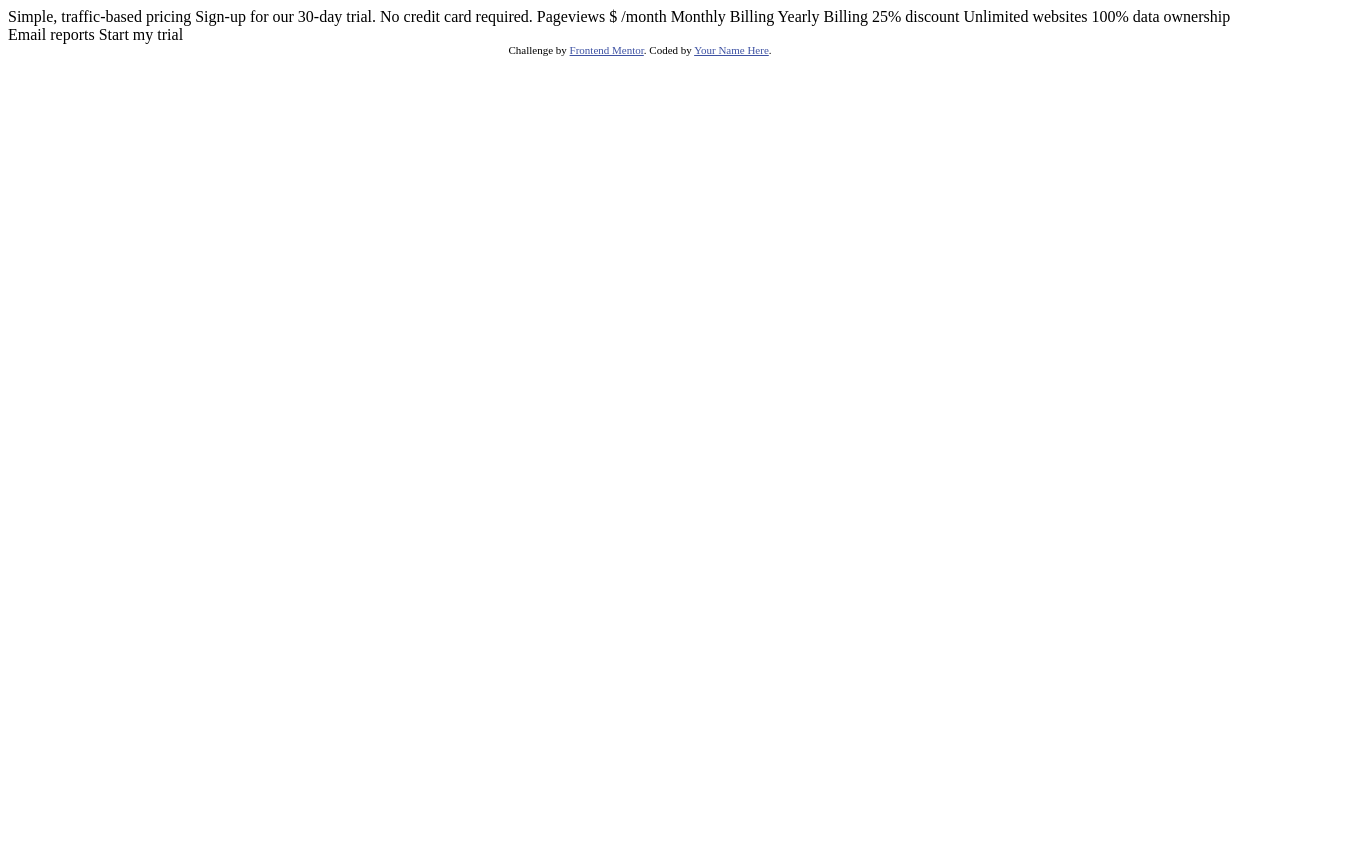
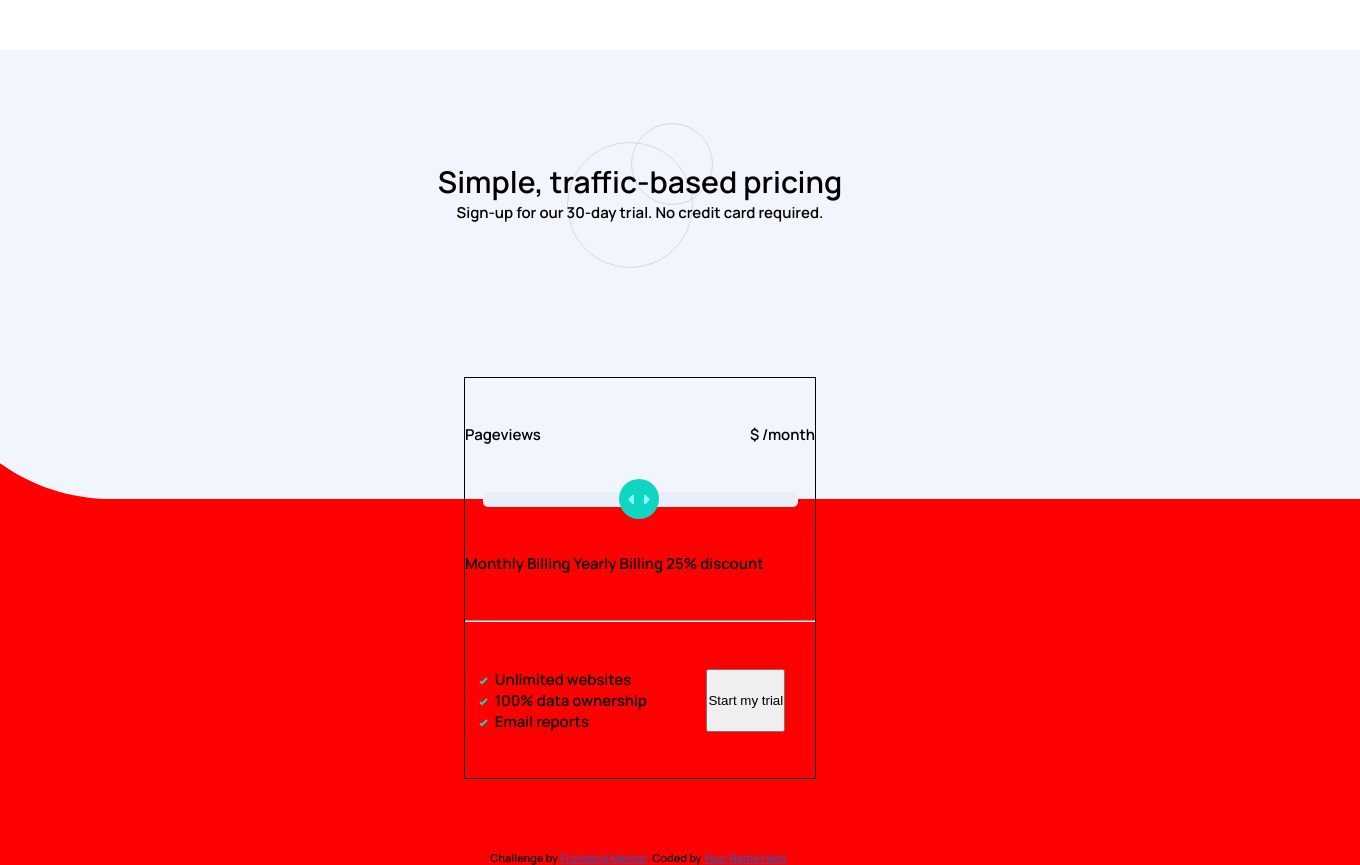
Before and after one commit to Simonbasco/interactive-pricing-component-main, a plain HTML site: page interactive-pricing-component-main/index.html in a window 1280 px wide. Shown: the whole page, 1360 px wide, since content can reach past the window. Before the commit the page ends 800 px from the top, so only its background shows below. Drawn offline with Linux system fonts and the light colour scheme.

Commit message:
mise en place

```diff
--- /dev/null
+++ b/interactive-pricing-component-main/assets/main.css
@@ -0,0 +1,100 @@
+* {
+    margin: 0;
+    padding: 0;
+    list-style-type: none;
+}
+.attribution {
+    font-size: 11px;
+    text-align: center;
+}
+.attribution a {
+    color: hsl(228, 45%, 44%);
+}
+body{
+    display: flex;
+    justify-content: center;
+    align-items: center;
+    margin-top: 50px;
+    font-family: 'Manrope', sans-serif;
+    font-size: 15px;
+}
+main{
+    background-color: red;
+    background-image: url(/interactive-pricing-component-main/images/bg-pattern.svg);
+    background-repeat: no-repeat;
+}
+.container {
+    display: flex;
+    justify-content: space-evenly;
+    flex-direction: column;
+    align-items: center;
+    width: 1440px;
+    height: 800px;
+}
+.container h1{
+    font-weight: 800;
+}
+.title {
+    background-image: url(/interactive-pricing-component-main/images/pattern-circles.svg);
+    background-repeat: no-repeat;
+    background-position: center 5%;
+    height: 145px;
+    padding-top: 40px;
+    text-align: center;
+}
+.card{
+    border: 1px solid black;
+    height: 400px;
+    width: 350px;
+    display: flex;
+    flex-direction: column;
+    justify-content: space-evenly;
+}
+.top-card{
+    display: flex;
+    justify-content: space-between;
+}
+.bottom-card{
+    display: flex;
+    justify-content: space-around;
+}
+.bottom-card ul{
+    list-style-image: url(/interactive-pricing-component-main/images/icon-check.svg);
+}
+.slidecontainer{
+    display: flex;
+    justify-content: center;
+    width: 100%;
+}
+.slider {
+  -webkit-appearance: none;
+  width: 90%;
+  height: 15px;
+  border-radius: 5px;
+  background: hsl(224, 65%, 95%);
+  outline: none;
+  -webkit-transition: .2s;
+  transition: opacity .2s;
+}
+
+.slider::-webkit-slider-thumb {
+  -webkit-appearance: none;
+  appearance: none;
+  width: 40px;
+  height: 40px;
+  border: 0;
+  border-radius: 50%;
+  background: url(/interactive-pricing-component-main/images/icon-slider.svg);
+  background-color: hsl(174, 86%, 45%);
+  background-repeat: no-repeat;
+  background-position: center;
+  cursor: pointer;
+}
+
+.slider::-moz-range-thumb {
+  width: 23px;
+  height: 25px;
+  border: 0;
+  background: url(/interactive-pricing-component-main/images/icon-slider.svg);
+  cursor: pointer;
+}
--- a/interactive-pricing-component-main/index.html
+++ b/interactive-pricing-component-main/index.html
@@ -5,35 +5,53 @@
   <meta name="viewport" content="width=device-width, initial-scale=1.0"> <!-- displays site properly based on user's device -->
 
   <link rel="icon" type="image/png" sizes="32x32" href="./images/favicon-32x32.png">
+  <link rel="stylesheet" href="/interactive-pricing-component-main/assets/main.css">
+  <link rel="preconnect" href="https://fonts.gstatic.com">
+  <link href="https://fonts.googleapis.com/css2?family=Manrope:wght@600&display=swap" rel="stylesheet">
 
   <title>Frontend Mentor | Interactive pricing component</title>
 
-  <!-- Feel free to remove these styles or customise in your own stylesheet 👍 -->
-  <style>
-    .attribution { font-size: 11px; text-align: center; }
-    .attribution a { color: hsl(228, 45%, 44%); }
-  </style>
 </head>
 <body>
-
-  Simple, traffic-based pricing
+  <main>
+    <div class="container">
+      <div class="title">
+        <h1>Simple, traffic-based pricing</h1>
         Sign-up for our 30-day trial. No credit card required.
-
+      </div>
+      <div class="card">
+        <div class="top-card">
+          <div class="pageviews">
             Pageviews
+          </div>
+          <div class="amount">
             $ /month
-
+          </div>
+        </div>
+        <div class="slidecontainer">
+          <input type="range" min="1" max="100" value="50" class="slider" id="myRange">
+        </div>
+        <div class="middle-card">
           Monthly Billing
           Yearly Billing 25% discount
-
-  Unlimited websites
-  100% data ownership
-  Email reports
-
-  Start my trial
-
+        </div>
+        <hr>
+        <div class="bottom-card">
+          <ul>
+            <li>Unlimited websites</li>
+            <li>100% data ownership</li>
+            <li>Email reports</li>
+          </ul>
+          <button>Start my trial</button>
+        </div>
+      </div>
+    </div>
     <div class="attribution">
       Challenge by <a href="https://www.frontendmentor.io?ref=challenge" target="_blank">Frontend Mentor</a>.
       Coded by <a href="#">Your Name Here</a>.
     </div>
+  </main>
+
+
 </body>
 </html>
```
Also changed, not shown: interactive-pricing-component-main/assets/main.js (added). Lines whose indentation alone changed are shown as unchanged.
